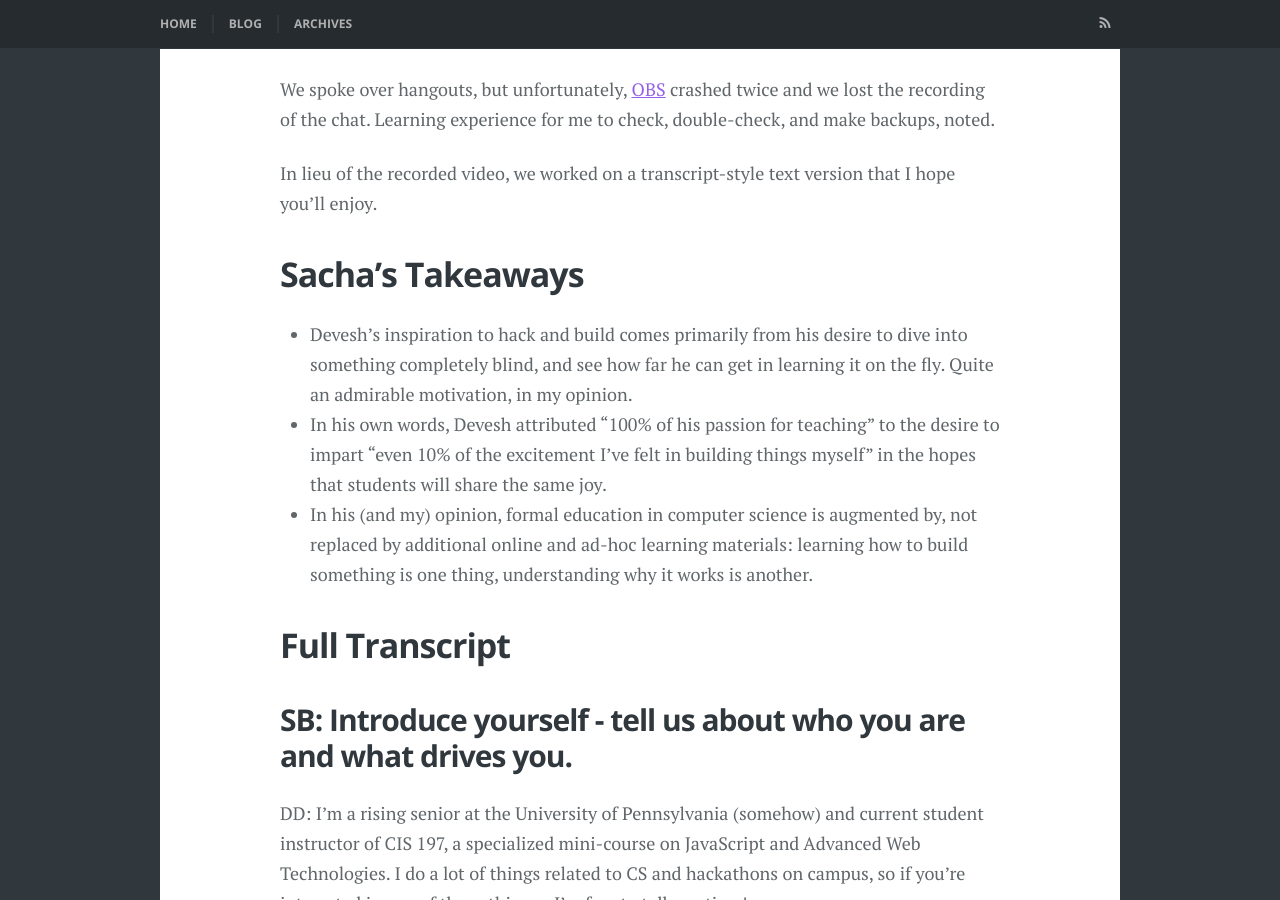
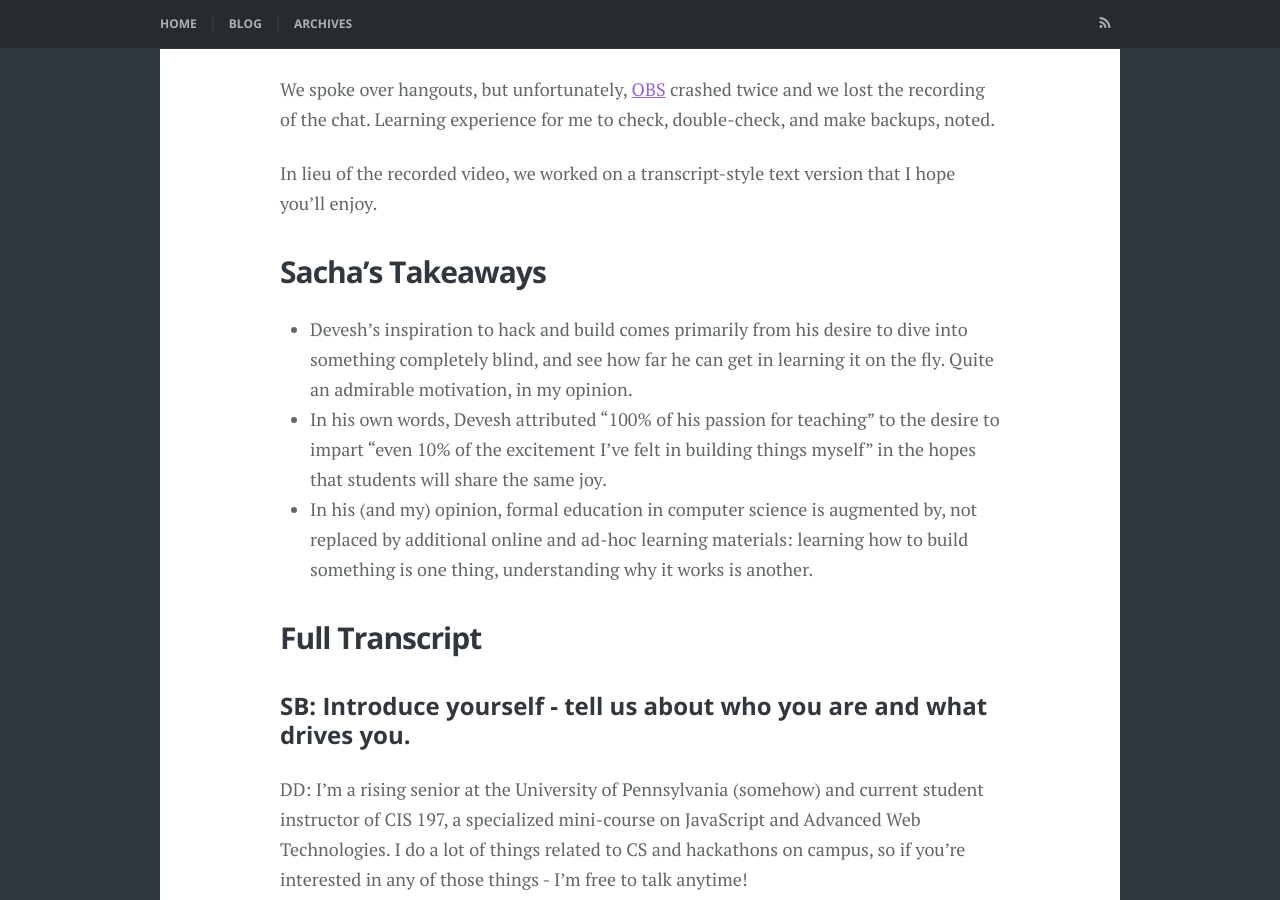
Before and after one commit to sachabest/sachabest.github.io, a Jekyll site: the page built from _posts/2017-06-02-humanizing-tech-devesh-dayal.md, in a window 1280 px wide and 900 px high, scrolled down 1016 px. Built offline with Jekyll 4.4.1, drawn with Linux system fonts in a browser that asks for light colours; some web fonts are replaced; comment, search, counter and statistics services are not loaded.

Commit message:
visual upgrades

```diff
--- a/_posts/2017-06-02-humanizing-tech-devesh-dayal.md
+++ b/_posts/2017-06-02-humanizing-tech-devesh-dayal.md
@@ -12,19 +12,21 @@ We spoke over hangouts, but unfortunately, [OBS](https://obsproject.com/) crashe
 
 In lieu of the recorded video, we worked on a transcript-style text version that I hope you'll enjoy.
 
-## Sacha's Takeaways
+<!--more-->
+
+### Sacha's Takeaways
 
 * Devesh's inspiration to hack and build comes primarily from his desire to dive into something completely blind, and see how far he can get in learning it on the fly. Quite an admirable motivation, in my opinion.
 * In his own words, Devesh attributed "100% of his passion for teaching" to the desire to impart "even 10% of the excitement I've felt in building things myself" in the hopes that students will share the same joy.
 * In his (and my) opinion, formal education in computer science is augmented by, not replaced by additional online and ad-hoc learning materials: learning how to build something is one thing, understanding why it works is another.
 
-## Full Transcript
+### Full Transcript
 
-### SB: Introduce yourself - tell us about who you are and what drives you.
+#### SB: Introduce yourself - tell us about who you are and what drives you.
 
 DD: I'm a rising senior at the University of Pennsylvania (somehow) and current student instructor of CIS 197, a specialized mini-course on JavaScript and Advanced Web Technologies. I do a lot of things related to CS and hackathons on campus, so if you’re interested in any of those things - I’m free to talk anytime!
 
-### SB: What was the singular moment or experience that inspired you to study computer science?
+#### SB: What was the singular moment or experience that inspired you to study computer science?
 
 DD: I spoke to a friend about this recently and I agree that a lot of the people I’ve met who are happy with their CS experiences have this one defining moment in their lives that pivoted them towards knowing that CS is something that they wanted to do. I think I can relate to that somewhat - my high school in India had no formal computer science curriculum (no AP CS equivalent) but I got lucky in that there was this one, weekend long workshop on Game Design in Java that promised no prior technical / programming experience. I did that workshop, came out of it at the end with a game that worked (sort of like a lighter version of space invaders) but had absolutely no idea how any of the pieces really fit together. I spent the next 2 weeks going over that code, rewriting it from scratch, using a super helpful website that I was super proud of finding ([StackOverflow](https://stackoverflow.com) lol).
 
@@ -32,11 +34,11 @@ DD: I spoke to a friend about this recently and I agree that a lot of the people
 
 I love that it took literally nothing but my own curiosity and drive to learn that let me make something tangible/real - this is something I can’t see any other field of study offer.
 
-### SB: What do you think of the dichotomy between education in academia and the conflux of hacker academies, Coursera, and other online computer science learning materials?
+#### SB: What do you think of the dichotomy between education in academia and the conflux of hacker academies, Coursera, and other online computer science learning materials?
 
 DD: This is a good question, especially given how the latter are becoming increasingly popular for people from non-technical backgrounds looking to make a career in tech. I think there are two main purposes that both academia and online bootcamps fill individually. Academia focuses on building a foundation for further learning: you learn about logic, data structures, algorithms, complexity and efficiency - truly understanding **why** and **how** a system or application works. It doesn't, however, teach you the best way to actually go build something yourself. Online courses and engineering bootcamps do the exact opposite - with a little background into the underlying motivations, it’s all about actually creating something that works, exists, and can go out into the real world - websites, mobile apps, indie games, etc. Together, they form both sides of the same coin and it’s really hard to succeed with just one and not the other.
 
-### SB: Your pivotal experience happened outside an academic setting, and from what I’ve heard, those moments of clarity from others’ experiences have also happened in more “build it” environments. How do you think academia can compete and evolve considering that most lighbulb experiences seem to happen outside of the classroom?
+#### SB: Your pivotal experience happened outside an academic setting, and from what I’ve heard, those moments of clarity from others’ experiences have also happened in more “build it” environments. How do you think academia can compete and evolve considering that most lighbulb experiences seem to happen outside of the classroom?
 
 DD: Universities are gradually coming to realize this as well - the regular tried and tested formula for how computer science is taught at both engineering and non-engineering schools is changing rapidly, with more and more courses focusing on real world applications. Penn’s a great example of this, with the [19x minicourse system](https://www.cis.upenn.edu/~cis19x/), where, just to push the boundaries of learning, students are allowed to teach courses on applied languages and frameworks (if they know what they’re doing ;))! Universities have also suddenly become far more open and supportive of out-of-classroom learning experiences like hackathons and student organizations, which is where you’re truly encouraged to shine. There you dive into something with no high stakes, armed with nothing but your own personal motivation to learn.
 
@@ -44,7 +46,7 @@ DD: Universities are gradually coming to realize this as well - the regular trie
 
 Learning how to build a website powered by specific JavaScript frameworks won’t help you when it comes to making a web browser in in virtual reality, but understanding how that technology works, what the most efficient way to render elements using provided hardware is, or the complexity cost of each additional line of text on the screen is what’ll really help you in the long run.
 
-### SB: Going off of that, a Penn education costs a quarter of a million dollars - YouTube/Coursera are free. Hacker academies cost on the order of $10-20k at the top end. Is it really worth it? And why?
+#### SB: Going off of that, a Penn education costs a quarter of a million dollars - YouTube/Coursera are free. Hacker academies cost on the order of $10-20k at the top end. Is it really worth it? And why?
 
 DD: **Nope - you should stream on Twitch all day!**
 
@@ -54,7 +56,7 @@ Just kidding, although being a game streamer really does bring in the big bucks
 
 Can any one online course/engineering bootcamp ever offer something like that? Maybe - but it’s definitely not the norm.
 
-### SB; You have spoken a lot about how hackathons have changed the way you think about writing code and working - did the same inspiration and dedication that drove you through those events motivate you to teach?
+#### SB; You have spoken a lot about how hackathons have changed the way you think about writing code and working - did the same inspiration and dedication that drove you through those events motivate you to teach?
 
 DD: Hackathons have been somewhat of a blessing in disguise for me. While there are the obvious benefits - the ability to create something straight out of a sci-fi movie with your best friends + unlimited food and fancy swag - I’ve also come to realize that hackathons have shaped my own philosophy towards learning. What excites me most today are things that I know little about. This has been the general theme for my time at Penn, from courses I’ve taken (shoutout to CIS 568: VR Game Design taught by the incredible Sacha Best) to the professional work experiences through internships that I’ve pursued. If I were to track my interests over each year at Penn, they have gone from generic computer science to web development, artificial intelligence, machine learning, virtual reality, and even game design.
 
```
Also changed, not shown: _posts/2017-04-26-penn-engineering-repost.md (+2 -0 lines), _posts/2017-05-24-professor-cultivation.md (+2 -0 lines), Gemfile.lock.
